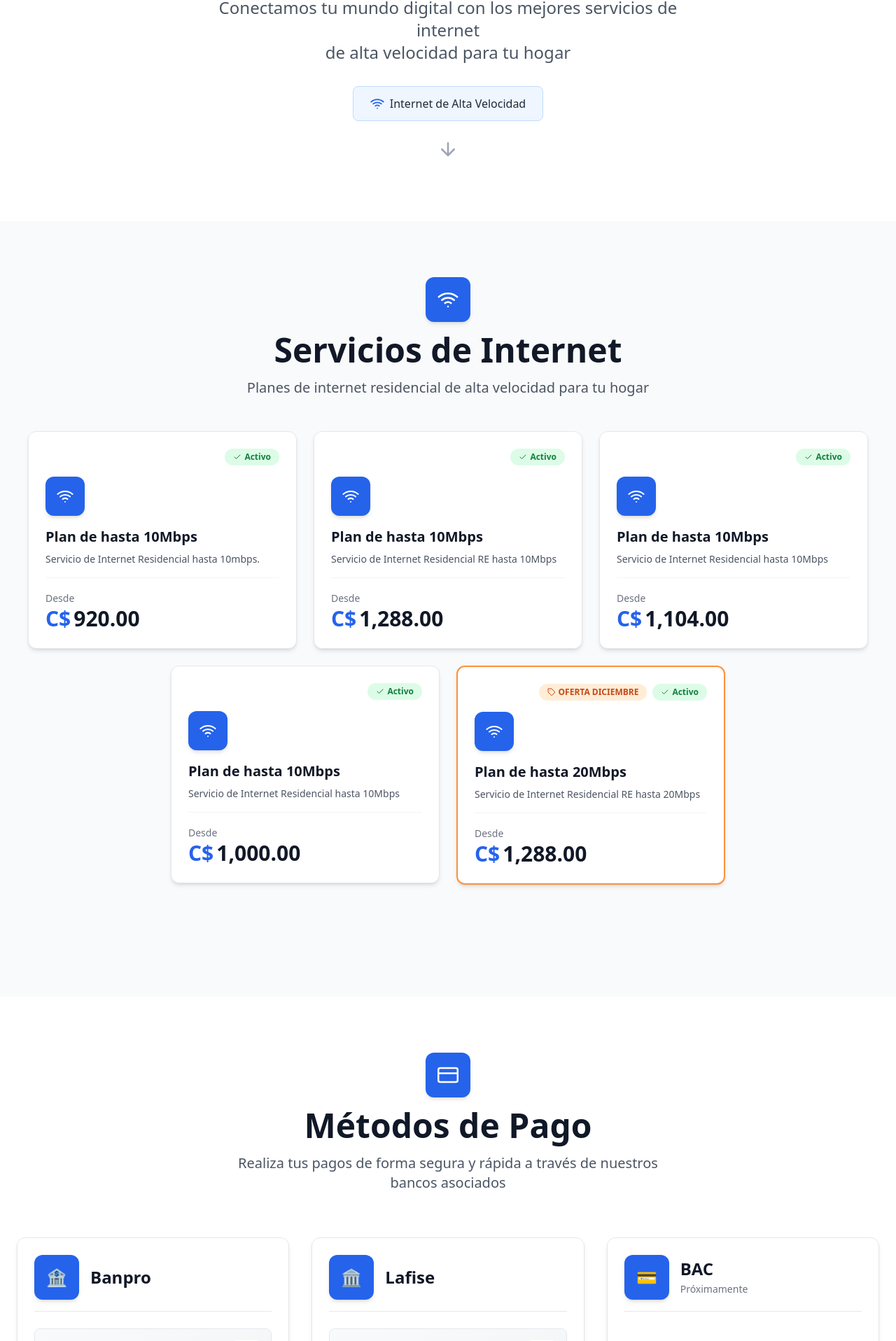
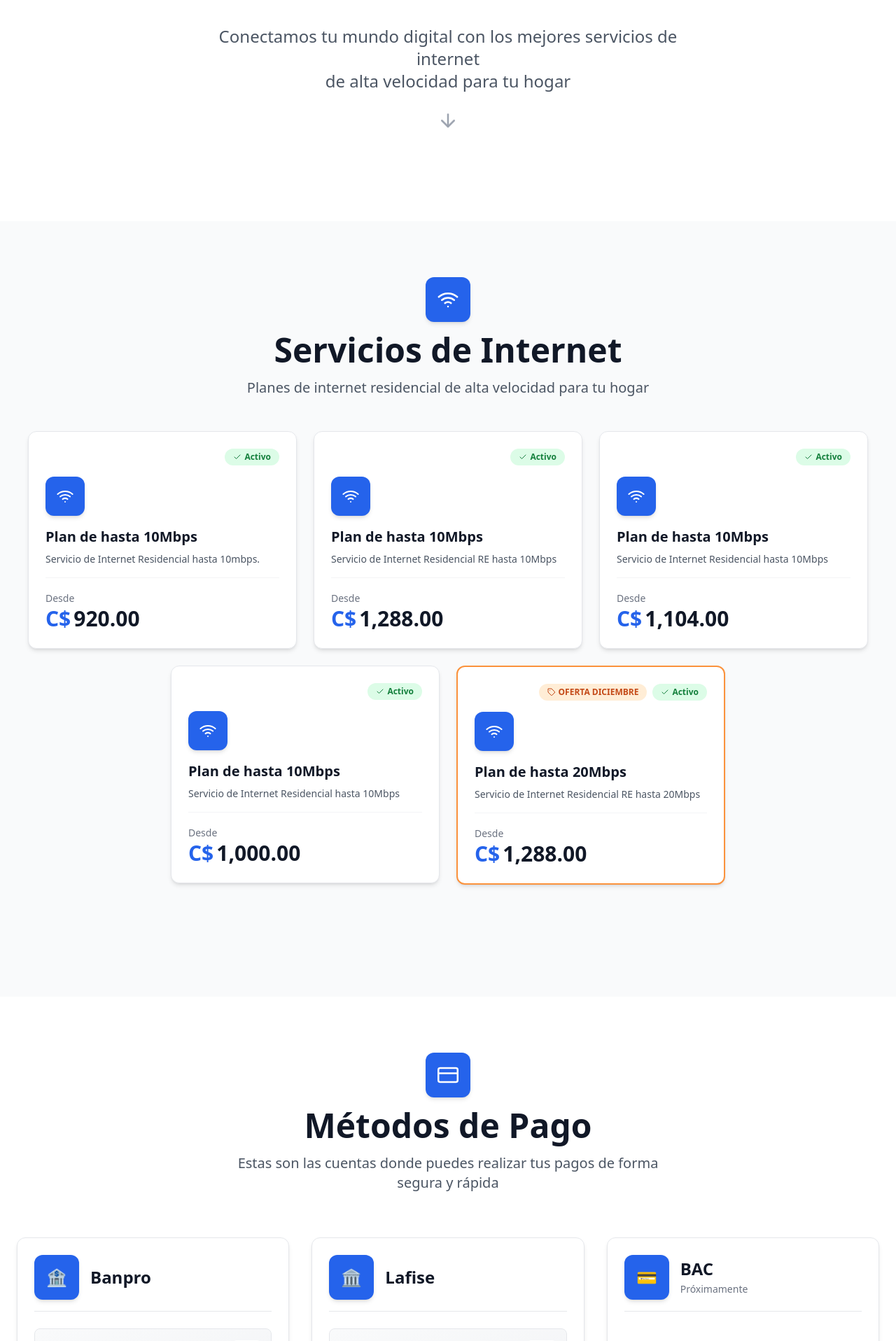
Before and after one commit to Wisofer/loading-page-system, a React (Vite) app: page / in a window 1280 px wide. Shown: the part 484-2400 px from the top of the page at 70% size. Built offline with nearby package versions, Linux system fonts and the light colour scheme.

Commit message:
agregando mejoras

```diff
--- a/src/components/Hero.jsx
+++ b/src/components/Hero.jsx
@@ -36,14 +36,6 @@ const Hero = () => {
             de alta velocidad para tu hogar
           </p>
 
-          {/* Features */}
-          <div className="flex flex-wrap justify-center gap-3 sm:gap-4 mt-8 sm:mt-12 px-4">
-            <div className="bg-blue-50 dark:bg-blue-900/20 border border-blue-200 dark:border-blue-800 px-4 sm:px-6 py-2 sm:py-3 rounded-lg flex items-center space-x-2">
-              <FiWifi className="text-blue-600 dark:text-blue-400 text-lg sm:text-xl flex-shrink-0" />
-              <span className="text-sm sm:text-base text-gray-800 dark:text-gray-200 font-medium">Internet de Alta Velocidad</span>
-            </div>
-          </div>
-
           {/* Scroll Indicator */}
           <div className="mt-12 sm:mt-16">
             <button
--- a/src/components/PaymentMethods.jsx
+++ b/src/components/PaymentMethods.jsx
@@ -117,7 +117,7 @@ const PaymentMethods = () => {
             Métodos de Pago
           </h2>
           <p className="text-base sm:text-lg lg:text-xl text-gray-600 dark:text-gray-400 max-w-2xl mx-auto px-4">
-            Realiza tus pagos de forma segura y rápida a través de nuestros bancos asociados
+            Estas son las cuentas donde puedes realizar tus pagos de forma segura y rápida
           </p>
         </div>
 
@@ -143,9 +143,17 @@ const PaymentMethods = () => {
             <div>
               <h4 className="font-semibold text-sm sm:text-base text-gray-900 dark:text-white mb-2">Importante</h4>
               <p className="text-xs sm:text-sm text-gray-700 dark:text-gray-300 leading-relaxed">
-                Después de realizar tu pago, por favor envía el comprobante a nuestro equipo
-                para activar tu servicio de manera inmediata. Puedes contactarnos a través
-                de nuestros canales oficiales.
+                Después de realizar tu pago, por favor envía el comprobante (recibo del pago) a nuestro equipo
+                para procesar tu pago de manera inmediata. Puedes enviarlo a través de{' '}
+                <a
+                  href="https://wa.me/50589308058"
+                  target="_blank"
+                  rel="noopener noreferrer"
+                  className="text-blue-600 dark:text-blue-400 font-semibold hover:text-blue-700 dark:hover:text-blue-300 underline"
+                >
+                  WhatsApp: 89308058
+                </a>
+                .
               </p>
             </div>
           </div>
```
